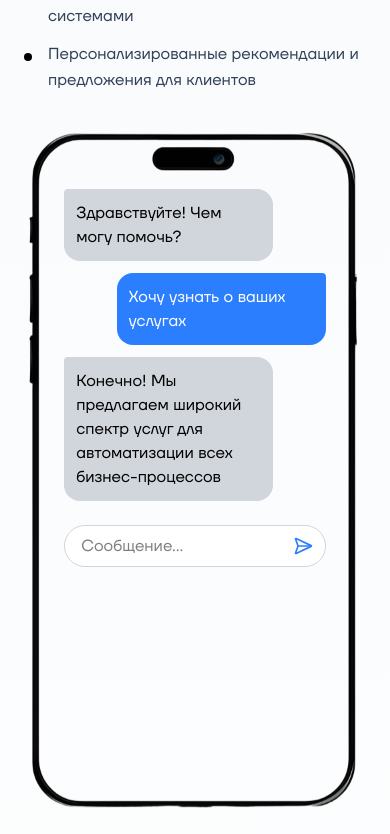
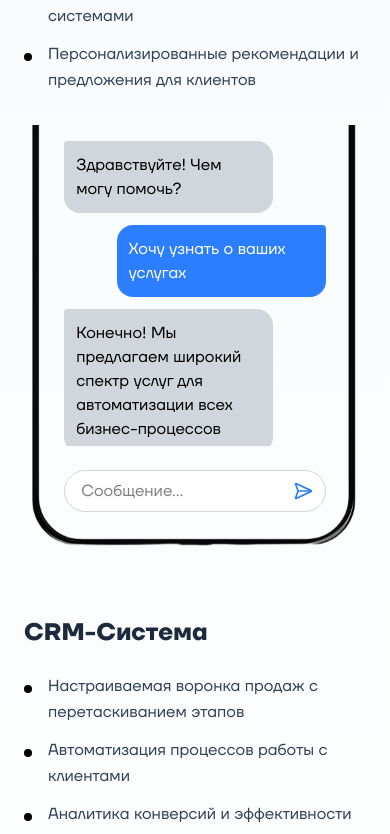
Before and after one commit to rikster-r/salemai, a Next.js app: page / in a window 390 px wide. Shown: the part 1903-2737 px from the top of the page. Built offline with nearby package versions, Linux system fonts and the light colour scheme.

Commit message:
Crop phone image

```diff
--- a/src/components/servicesSections/Bots.tsx
+++ b/src/components/servicesSections/Bots.tsx
@@ -1,5 +1,5 @@
 import Image from 'next/image';
-import PhoneMockup from '../../assets/images/phoneMockup.png';
+import PhoneMockupCropped from '../../assets/images/phoneMockupCropped.png';
 import { SendHorizontal } from 'lucide-react';
 import { motion } from 'motion/react';
 
@@ -19,7 +19,7 @@ const messageVariants = {
 
 export default function Bots() {
   return (
-    <div className="flex flex-col md:flex-row items-start md:justify-between gap-8 md:gap-16 max-w-6xl mx-auto md:min-h-[850px]">
+    <div className="flex flex-col md:flex-row items-start md:justify-between gap-8 md:gap-16 max-w-6xl mx-auto">
       {/* Left Side - Bot Information */}
       <div className="flex-1 space-y-6 md:space-y-8 md:mt-10">
         <h3 className="text-2xl md:text-4xl font-bold text-slate-800">
@@ -63,7 +63,7 @@ export default function Bots() {
         <div className="relative w-full max-w-[400px]">
           {/* 1. The frame image – responsive to container width */}
           <Image
-            src={PhoneMockup}
+            src={PhoneMockupCropped}
             alt=""
             className="block w-full h-auto select-none"
             width={400} // intrinsic width
@@ -71,10 +71,10 @@ export default function Bots() {
           />
 
           {/* 2. Chat overlay: fits exactly over display area */}
-          <div className="absolute inset-0 p-[calc(0.12*98%)] flex flex-col pointer-events-none mt-6">
+          <div className="absolute inset-0 px-[calc(0.12*98%)] pb-[calc(0.12*98%)] pt-4 flex flex-col pointer-events-none">
             {/* Chat Messages Container: scrollable */}
             <motion.div
-              className="overflow-y-auto space-y-3"
+              className="overflow-y-auto space-y-3 flex-1"
               variants={messagesContainerVariants}
               initial="hidden"
               whileInView="visible"
```
Also changed, not shown: src/assets/images/phoneMockupCropped.png (added).
